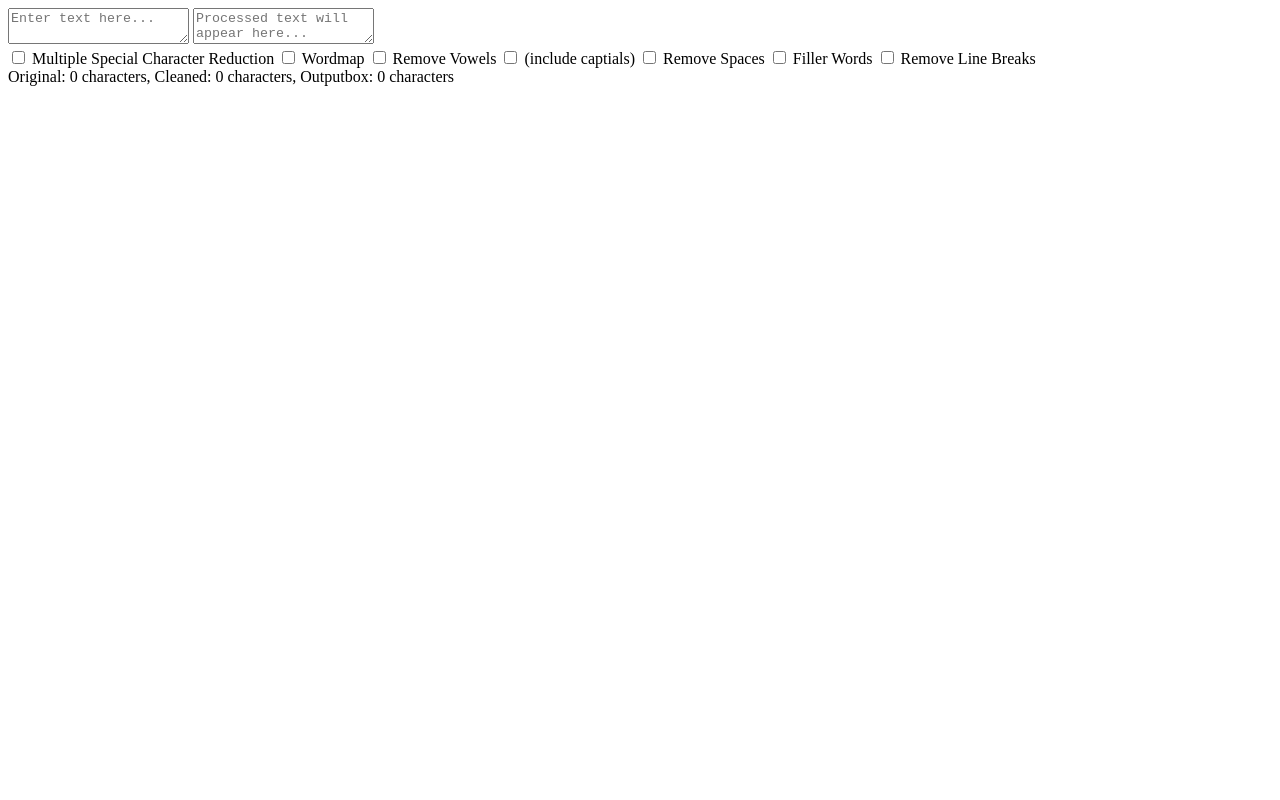
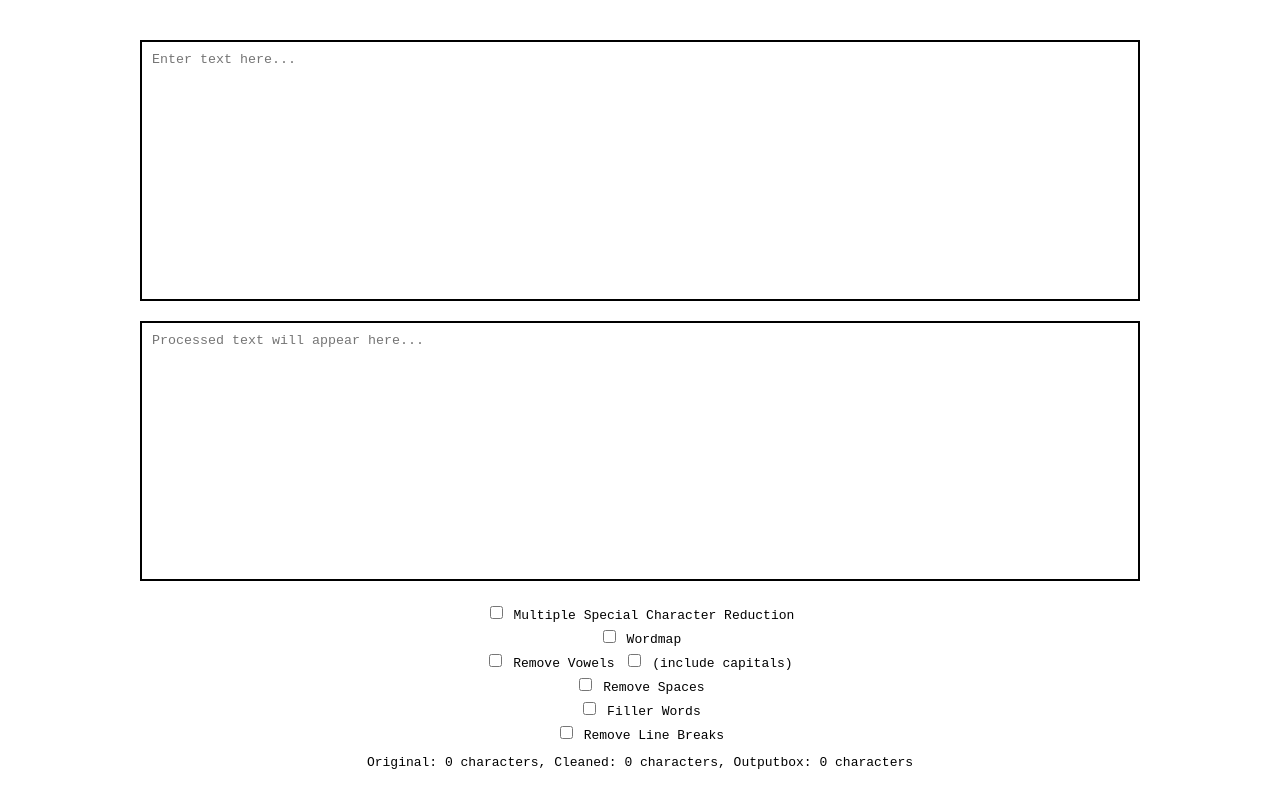
Before and after one commit to tdwth-joe/text-trimmer, a plain HTML site: page docs/index.html in a window 1280 px wide. Drawn offline with Linux system fonts and the light colour scheme.

Commit message:
Update index.html

```diff
--- a/docs/index.html
+++ b/docs/index.html
@@ -2,6 +2,7 @@
 <html>
 <head>
   <title>Text Trimmer</title>
+  <link rel="stylesheet" type="text/css" href="styles.css">
 </head>
 <body>
 <div id="container">
@@ -10,12 +11,13 @@
   <div id="controls">
     <label><input type="checkbox" id="specialCharacters" onchange="processText()"> Multiple Special Character Reduction</label>
     <label><input type="checkbox" id="wordmap" onchange="processText()"> Wordmap</label>
-    <label><input type="checkbox" id="removeVowels" onchange="processText()"> Remove Vowels <label><input type="checkbox" id="removeVowelsCapitals" onchange="processText()"> (include captials)</label></label>
+    <label><input type="checkbox" id="removeVowels" onchange="processText()"> Remove Vowels <label><input type="checkbox" id="removeVowelsCapitals" onchange="processText()"> (include capitals)</label></label>
     <label><input type="checkbox" id="removeSpaces" onchange="processText()"> Remove Spaces</label>
     <label><input type="checkbox" id="fillerWords" onchange="processText()"> Filler Words</label>
     <label><input type="checkbox" id="removeLineBreaks" onchange="processText()"> Remove Line Breaks</label>
   </div>
   <div id="charCount">Original: 0 characters, Cleaned: 0 characters, Outputbox: 0 characters</div>
 </div>
+<script src="script.js"></script>
 </body>
 </html>
```
